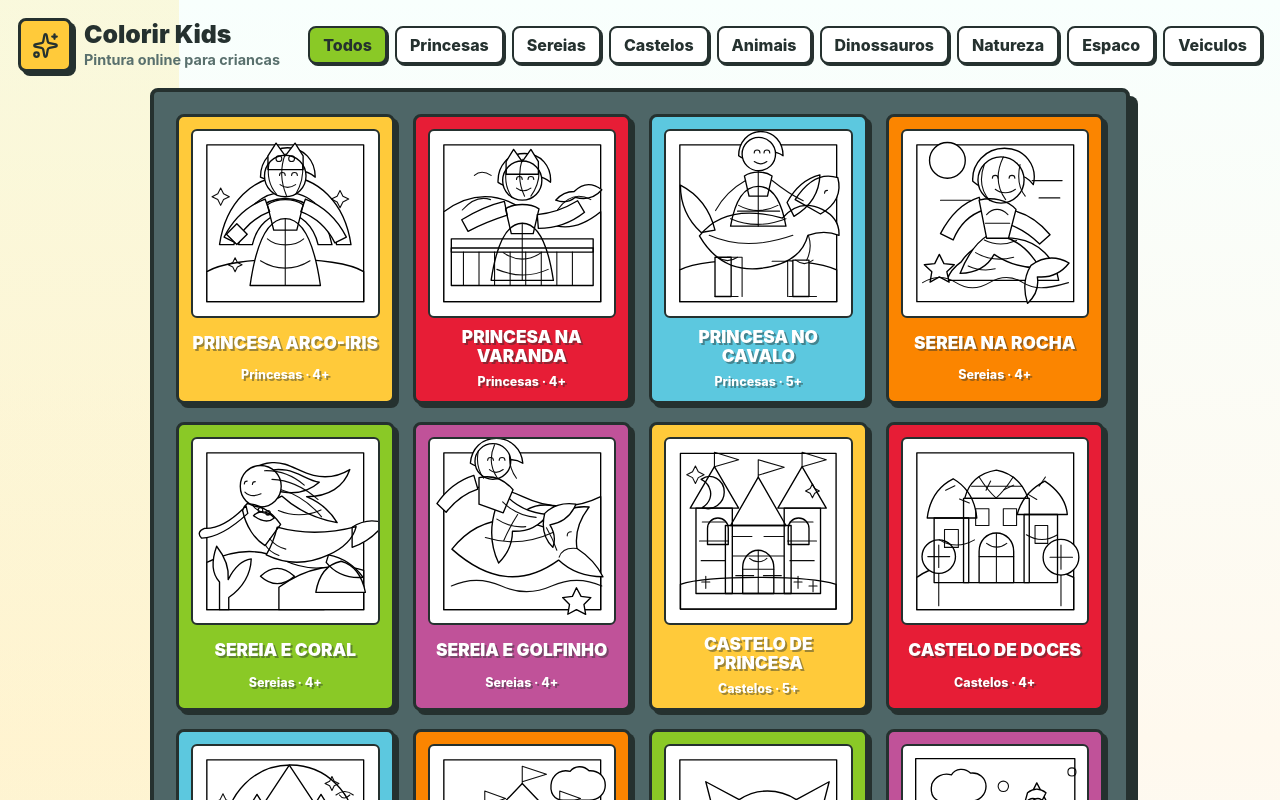
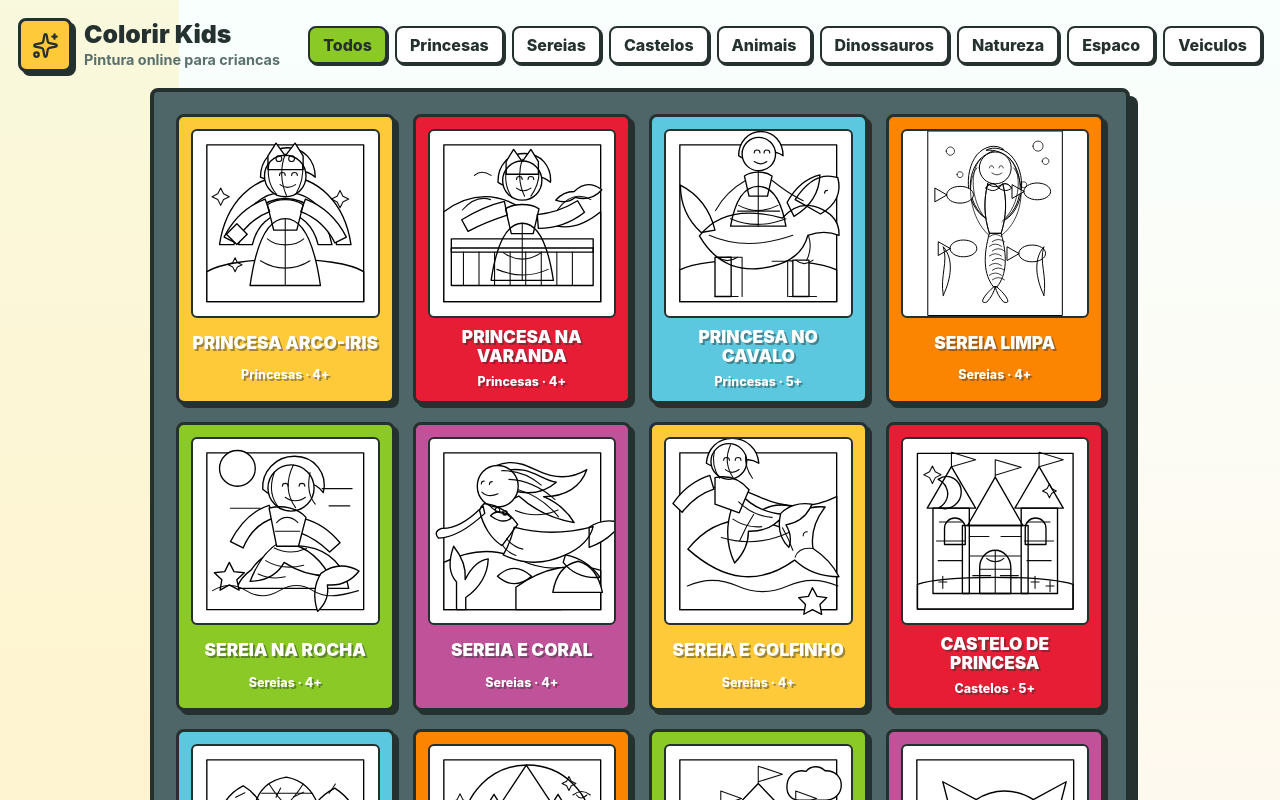
Before and after one commit to rruppel/colorir-kids, a React (Vite) app: page / in a window 1280 px wide. Shown: the top 800 px of the page. Built offline with nearby package versions, Linux system fonts and the light colour scheme.

Commit message:
feat: add clean mermaid artwork

```diff
--- a/src/App.tsx
+++ b/src/App.tsx
@@ -39,6 +39,16 @@ const defaultPaints = (artwork: Artwork): PaintMap =>
 
 const categoryRank = new Map(categories.map((item, index) => [item, index]));
 
+const parseViewBox = (viewBox: string) => {
+  const [x, y, width, height] = viewBox.split(/\s+/).map(Number);
+
+  if ([x, y, width, height].some((value) => !Number.isFinite(value))) {
+    return { x: 0, y: 0, width: 320, height: 320 };
+  }
+
+  return { x, y, width, height };
+};
+
 const getInitialArtworkId = () => {
   const params = new URLSearchParams(window.location.search);
   const artworkId = params.get("art");
@@ -67,6 +77,7 @@ function App() {
   const isPainting = selectedArtworkId !== null;
   const paints = paintsByArtwork[selectedArtwork.id] ?? defaultPaints(selectedArtwork);
   const currentStrokes = strokes[selectedArtwork.id] ?? [];
+  const selectedViewBox = parseViewBox(selectedArtwork.viewBox);
 
   const filteredArtworks = useMemo(() => {
     return artworks
@@ -379,7 +390,14 @@ function App() {
                 onPointerCancel={finishDraw}
                 onPointerLeave={finishDraw}
               >
-                <rect x="0" y="0" width="320" height="320" fill="#ffffff" rx="18" />
+                <rect
+                  x={selectedViewBox.x}
+                  y={selectedViewBox.y}
+                  width={selectedViewBox.width}
+                  height={selectedViewBox.height}
+                  fill="#ffffff"
+                  rx="18"
+                />
                 {selectedArtwork.regions.map((region) => (
                   <g key={region.id}>
                     <path
@@ -465,9 +483,11 @@ function App() {
 }
 
 function MiniArtwork({ artwork }: { artwork: Artwork }) {
+  const viewBox = parseViewBox(artwork.viewBox);
+
   return (
     <svg viewBox={artwork.viewBox} aria-hidden="true">
-      <rect x="0" y="0" width="320" height="320" rx="22" fill="#ffffff" />
+      <rect x={viewBox.x} y={viewBox.y} width={viewBox.width} height={viewBox.height} rx="22" fill="#ffffff" />
       {artwork.regions.map((region) => (
         <g key={region.id}>
           <path d={region.path} fill="#ffffff" />
--- a/src/artworks.ts
+++ b/src/artworks.ts
@@ -187,6 +187,40 @@ export const artworks: Artwork[] = [
       { id: "road-lines", path: "M45 245h56M135 245h61M229 245h55", width: 4 },
       { id: "flagpole", path: "M247 87v92M247 106h45M270 87v38", width: 4 },
       { id: "speed", path: "M35 152h46M24 168h32M270 152h30", width: 4 },
+    ],
+  },
+  {
+    id: "sereia-limpa",
+    title: "Sereia limpa",
+    category: "Sereias",
+    age: "4+",
+    viewBox: "0 0 320 440",
+    regions: [
+      { id: "sea", label: "Fundo do mar", lineLayer: "under", path: "M0 0h320v440H0Z" },
+      { id: "hair-left", label: "Cabelo esquerdo", lineLayer: "under", path: "M125 66c-35 35-34 105 12 142-45-28-55-106-21-151 18-21 45-27 64-13-21 0-39 7-55 22Z" },
+      { id: "hair-right", label: "Cabelo direito", lineLayer: "under", path: "M195 66c36 39 34 116-19 150 48-21 63-102 27-151-17-23-47-30-65-19 21-2 42 5 57 20Z" },
+      { id: "head", label: "Cabeca", path: "M122 88c0-21 17-38 38-38s38 17 38 38-17 38-38 38-38-17-38-38Z" },
+      { id: "torso", label: "Corpo", path: "M142 126c-10 38-9 77 4 118h28c13-41 14-80 4-118-11 9-25 9-36 0Z" },
+      { id: "shell-left", label: "Concha esquerda", path: "M138 136c8-14 21-14 30 0-8 8-19 8-30 0Z" },
+      { id: "shell-right", label: "Concha direita", path: "M168 136c9-14 22-14 31 0-9 8-20 8-31 0Z" },
+      { id: "tail", label: "Cauda", path: "M146 244h28c15 54 14 98-10 128h-8c-24-30-25-74-10-128Z" },
+      { id: "fin-left", label: "Nadadeira esquerda", path: "M156 372c-24 21-36 42-16 36 11-12 17-24 20-36Z" },
+      { id: "fin-right", label: "Nadadeira direita", path: "M164 372c24 21 36 42 16 36-11-12-17-24-20-36Z" },
+      { id: "fish-left", label: "Peixe esquerdo", path: "M44 152c0-11 14-20 32-20s32 9 32 20-14 20-32 20-32-9-32-20Zm0 0-28-16v32Z" },
+      { id: "fish-right", label: "Peixe direito", path: "M228 144c0-11 14-20 32-20s32 9 32 20-14 20-32 20-32-9-32-20Zm0 0-28-16v32Z" },
+      { id: "fish-bottom-left", label: "Peixe inferior esquerdo", path: "M52 280c0-11 14-20 32-20s32 9 32 20-14 20-32 20-32-9-32-20Zm0 0-28-16v32Z" },
+      { id: "fish-bottom-right", label: "Peixe inferior direito", path: "M216 292c0-11 14-20 32-20s32 9 32 20-14 20-32 20-32-9-32-20Zm0 0-28-16v32Z" },
+      { id: "seaweed-left", label: "Alga esquerda", path: "M36 392c-8-47 12-80 0-116 25 29 20 74 0 116Z" },
+      { id: "seaweed-right", label: "Alga direita", path: "M276 392c8-47-12-80 0-116-25 29-20 74 0 116Z" },
+    ],
+    details: [
+      { id: "bubbles", path: "M43 48c0-5 5-10 10-10s10 5 10 10-5 10-10 10-10-5-10-10ZM272 72c0-4 4-8 8-8s8 4 8 8-4 8-8 8-8-4-8-8ZM250 36c0-7 5-12 12-12s12 5 12 12-5 12-12 12-12-5-12-12ZM69 104c0-4 3-7 7-7s7 3 7 7-3 7-7 7-7-3-7-7ZM221 128c0-4 3-7 7-7s7 3 7 7-3 7-7 7-7-3-7-7Z", width: 1.8 },
+      { id: "hair-lines", path: "M124 68c-24 24-24 96 12 140M196 68c28 28 28 106-20 148M116 88c-28 36-16 120 28 160M204 88c32 40 20 124-28 160", width: 2 },
+      { id: "face", path: "M146 88c0-3 2-5 5-5s5 2 5 5M169 88c0-3 2-5 5-5s5 2 5 5M152 100c8 6 16 6 24 0", width: 1.8 },
+      { id: "body-lines", path: "M142 126c-10 38-9 77 4 118M178 126c10 38 9 77-4 118M138 136c8-14 21-14 30 0M168 136c9-14 22-14 31 0", width: 2 },
+      { id: "scales", path: "M146 252q14-11 29 0M153 264q14-11 29 0M146 275q14-11 29 0M153 286q14-11 29 0M146 298q14-11 29 0M153 309q14-11 29 0M146 321q14-11 29 0M153 332q14-11 29 0M146 344q14-11 29 0M153 355q14-11 29 0", width: 1.8 },
+      { id: "fish-details", path: "M67 150c0-2 2-3 3-3M63 156q4 3 8 0M251 142c0-2 2-3 3-3M247 148q4 3 8 0M75 278c0-2 2-3 3-3M71 284q4 3 8 0M239 290c0-2 2-3 3-3M235 296q4 3 8 0", width: 1.6 },
+      { id: "seaweed-lines", path: "M48 392c8-45-12-80 4-116M284 392c-8-45 12-80-4-116", width: 2 },
     ],
   },
   {
```
